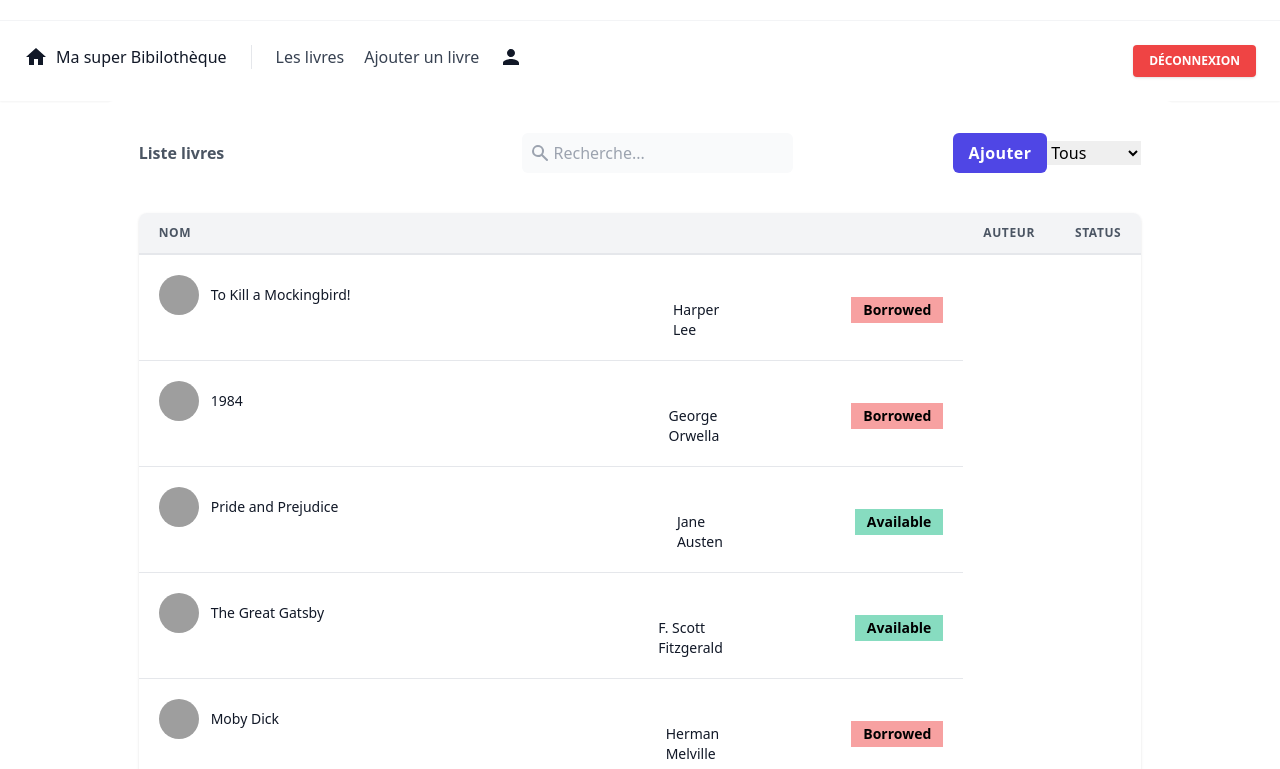
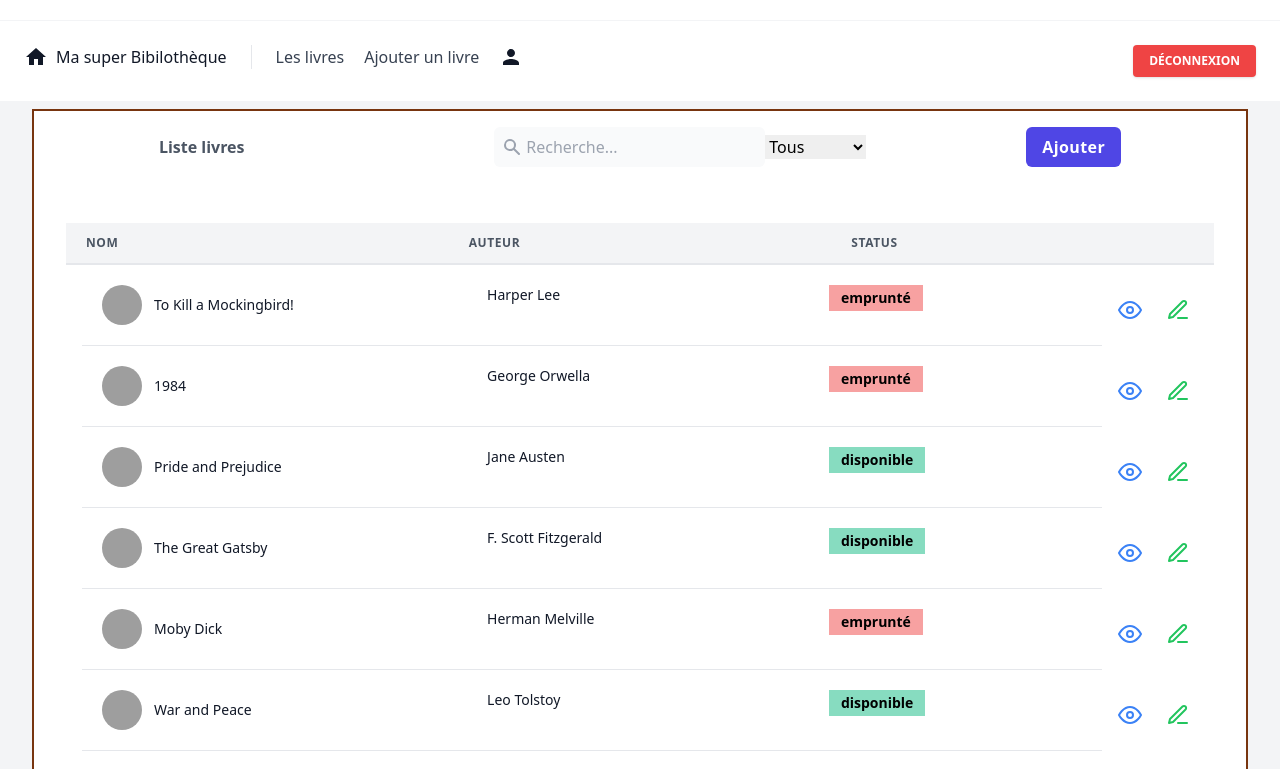
Before and after one commit to ThomasdevLC/digi-book, an Angular app: page /books in a window 1280 px wide. Shown: the top 769 px of the page. Built offline with nearby package versions, Linux system fonts and the light colour scheme; data requests are answered from the project's data file; sample sign-in values are in the browser's storage; grey boxes are pictures that could not be loaded.

Commit message:
adjust style for list

```diff
--- a/src/app/component/add-book/add-book.component.ts
+++ b/src/app/component/add-book/add-book.component.ts
@@ -46,7 +46,7 @@ export class AddBookComponent {
           description: '',
           status: 'available',
         };
-        this.router.navigate(['/books']);
+        this.router.navigate(['/books']).then();
       },
       error: (err) => {
         console.error('Error adding book:', err);
--- a/src/app/component/book-item/book-item.component.html
+++ b/src/app/component/book-item/book-item.component.html
@@ -1,5 +1,5 @@
-<tr>
-    <td class="w-full px-5 py-5 border-b border-gray-200 bg-white text-sm" (click)="onSelect()">
+<div class="flex align-middle flex-row justify-between">
+    <div class="w-full px-5 py-5 border-b border-gray-200 bg-white text-sm" (click)="onSelect()">
         <div class="flex items-center">
             <div class="flex-shrink-0 w-10 h-10">
                 <img class="w-full h-full rounded-full"
@@ -10,15 +10,33 @@
                 <p class="text-gray-900 whitespace-no-wrap">{{ book.title }}</p>
             </div>
         </div>
-    </td>
-    <td class="w-full px-28 py-5 border-b border-gray-200 bg-white text-sm">
+    </div>
+    <div class="w-full px-28 py-5 border-b border-gray-200 bg-white text-sm">
         <p class="text-gray-900 whitespace-no-wrap">{{ book.author }}</p>
-    </td>
-    <td class="w-full px-5 py-5 border-b border-gray-200 bg-white text-sm">
+    </div>
+    <div class="w-full px-5 py-5 border-b border-gray-200 bg-white text-sm">
         <span class="relative inline-block px-3 py-1 font-semibold leading-tight"
             [ngClass]="{'status-available': book.status === 'available', 'status-borrowed': book.status === 'borrowed'}">
             <span aria-hidden class="absolute inset-0 rounded-full"></span>
             <span class="relative">{{ book.status | status }}</span>
         </span>
-    </td>
-</tr>
+    </div>
+  <div class="flex items-center space-x-2">
+  <button
+    [routerLink]="['/view', book.id]"
+    class="flex text-blue-500 p-2 pt-4 rounded-lg hover:text-white hover:bg-blue-500 ml-2">
+    <svg class="h-6 w-6" viewBox="0 0 24 24" fill="none" stroke="currentColor" stroke-width="2" stroke-linecap="round" stroke-linejoin="round">
+      <path d="M1 12C1 12 5 4 12 4s11 8 11 8-4 8-11 8S1 12 1 12z" />
+      <circle cx="12" cy="12" r="3" />
+    </svg>
+  </button>
+    <button
+      [routerLink]="['/edit', book.id]"
+      class="flex text-green-500 p-2 pt-4 rounded-lg hover:text-white hover:bg-green-500 ml-2">
+      <svg class="h-6 w-6" viewBox="0 0 24 24" fill="none" stroke="currentColor" stroke-width="2" stroke-linecap="round" stroke-linejoin="round">
+        <path d="M12 20h9" />
+        <path d="M16.5 3.5a2.121 2.121 0 0 1 3 3L7 19l-4 1 1-4 12.5-12.5z" />
+      </svg>
+    </button>
+  </div>
+</div>
--- a/src/app/component/book-item/book-item.component.ts
+++ b/src/app/component/book-item/book-item.component.ts
@@ -4,11 +4,12 @@ import { CommonModule } from '@angular/common';
 import { FilterByStatusPipe } from '../../pipe/filter-by-status.pipe';
 import { StatusPipe } from '../../pipe/status.pipe';
 import { FilterByNamePipe } from '../../pipe/filter-by-name.pipe';
+import {RouterLink} from "@angular/router";
 
 @Component({
   selector: 'app-book-item',
   standalone: true,
-  imports: [CommonModule, FilterByStatusPipe, StatusPipe, FilterByNamePipe],
+  imports: [CommonModule, FilterByStatusPipe, StatusPipe, FilterByNamePipe, RouterLink],
   templateUrl: './book-item.component.html',
   styleUrls: ['./book-item.component.css'],
 })
--- a/src/app/component/book-list/book-list.component.html
+++ b/src/app/component/book-list/book-list.component.html
@@ -1,5 +1,41 @@
-<div class="bg-white p-8 rounded-md w-5/6 mx-auto">
-    <div class="flex items-center justify-between pb-6">
+<!--<div class="bg-white p-8 rounded-md w-5/6 mx-auto">-->
+
+<!--    <div>-->
+<!--        <div class="-mx-4 sm:-mx-8 px-4 sm:px-8 py-4 overflow-x-auto">-->
+<!--            <div class="inline-block min-w-full shadow rounded-lg overflow-hidden">-->
+<!--                <table class="min-w-full leading-normal">-->
+<!--                    <thead>-->
+<!--                        <tr>-->
+<!--                            <th-->
+<!--                                class="w-full px-5 py-3 border-b-2 border-gray-200 bg-gray-100 text-left text-xs font-semibold text-gray-600 uppercase tracking-wider">-->
+<!--                                Nom</th>-->
+<!--                            <th-->
+<!--                                class="px-5 py-3 border-b-2 border-gray-200 bg-gray-100 text-left text-xs font-semibold text-gray-600 uppercase tracking-wider">-->
+<!--                                Auteur</th>-->
+<!--                            <th-->
+<!--                                class="px-5 py-3 border-b-2 border-gray-200 bg-gray-100 text-left text-xs font-semibold text-gray-600 uppercase tracking-wider">-->
+<!--                                Status</th>-->
+<!--                        </tr>-->
+<!--                    </thead>-->
+<!--                    <tbody>-->
+<!--                        <ng-container *ngIf="books && books.length; else noBooks">-->
+<!--                            <app-book-item-->
+<!--                                *ngFor="let book of books | filterByStatus:selectedStatus | filterByName:searchTerm"-->
+<!--                                [book]="book" (bookSelected)="onBookSelected($event)">-->
+<!--                            </app-book-item>-->
+<!--                        </ng-container>-->
+<!--                    </tbody>-->
+<!--                </table>-->
+<!--            </div>-->
+<!--        </div>-->
+<!--    </div>-->
+<!--</div>-->
+
+
+
+<div class="w-full h-screen bg-gray-100 pt-2 px-8">
+  <div class="bg-white w-full mx-auto border-2 border-amber-900">
+    <div class="flex items-center justify-around pb-6 pt-4">
       <div>
         <h2 class="text-gray-600 font-semibold">Liste livres</h2>
       </div>
@@ -14,50 +50,50 @@
           <input class="bg-gray-50 outline-none ml-1 block" type="text" name="" id="" placeholder="Recherche..."
                  [(ngModel)]="searchTerm">
         </div>
+        <div>
+          <select [(ngModel)]="selectedStatus">
+            <option value="">Tous</option>
+            <option value="available">Disponible</option>
+            <option value="borrowed">Emprunté</option>
+          </select>
+        </div>
         <div class="lg:ml-40 ml-10 space-x-8">
           <button class="bg-indigo-600 px-4 py-2 rounded-md text-white font-semibold tracking-wide cursor-pointer"
                   (click)="addBook()">Ajouter</button>
         </div>
-            <div>
-                <select [(ngModel)]="selectedStatus">
-                    <option value="">Tous</option>
-                    <option value="available">Available</option>
-                    <option value="borrowed">Borrowed</option>
-                </select>
-            </div>
-        </div>
-    </div>
-    <div>
-        <div class="-mx-4 sm:-mx-8 px-4 sm:px-8 py-4 overflow-x-auto">
-            <div class="inline-block min-w-full shadow rounded-lg overflow-hidden">
-                <table class="min-w-full leading-normal">
-                    <thead>
-                        <tr>
-                            <th
-                                class="w-full px-5 py-3 border-b-2 border-gray-200 bg-gray-100 text-left text-xs font-semibold text-gray-600 uppercase tracking-wider">
-                                Nom</th>
-                            <th
-                                class="px-5 py-3 border-b-2 border-gray-200 bg-gray-100 text-left text-xs font-semibold text-gray-600 uppercase tracking-wider">
-                                Auteur</th>
-                            <th
-                                class="px-5 py-3 border-b-2 border-gray-200 bg-gray-100 text-left text-xs font-semibold text-gray-600 uppercase tracking-wider">
-                                Status</th>
-                        </tr>
-                    </thead>
-                    <tbody>
-                        <ng-container *ngIf="books && books.length; else noBooks">
-                            <app-book-item
-                                *ngFor="let book of books | filterByStatus:selectedStatus | filterByName:searchTerm"
-                                [book]="book" (bookSelected)="onBookSelected($event)">
-                            </app-book-item>
-                        </ng-container>
-                    </tbody>
-                </table>
-            </div>
-        </div>
       </div>
     </div>
 
+    <div class="mt-8 px-8">
+      <ul class="min-w-full leading-normal">
+        <li class="flex">
+          <div
+            class="flex-1 px-5 py-3 border-b-2 border-gray-200 bg-gray-100 text-left text-xs font-semibold text-gray-600 uppercase tracking-wider">
+            Nom
+          </div>
+          <div
+            class="flex-1 px-5 py-3 border-b-2 border-gray-200 bg-gray-100 text-left text-xs font-semibold text-gray-600 uppercase tracking-wider">
+            Auteur
+          </div>
+          <div
+            class="flex-1 px-5 py-3 border-b-2 border-gray-200 bg-gray-100 text-left text-xs font-semibold text-gray-600 uppercase tracking-wider">
+            Status
+          </div>
+        </li>
+      </ul>
+      <ul class="px-4">
+        <li *ngFor="let book of books | filterByStatus:selectedStatus | filterByName:searchTerm">
+        <ng-container *ngIf="books && books.length; else noBooks">
+          <app-book-item [book]="book" (bookSelected)="onBookSelected($event)">
+          </app-book-item>
+        </ng-container>
+        </li>
+
+      </ul>
+  </div>
     <ng-template #noBooks>
       <p>Pas de livres dans la liste</p>
     </ng-template>
+</div>
+</div>
+<!--</div>-->
--- a/src/app/pipe/status.pipe.ts
+++ b/src/app/pipe/status.pipe.ts
@@ -5,9 +5,15 @@ import { Pipe, PipeTransform } from '@angular/core';
   standalone: true,
 })
 export class StatusPipe implements PipeTransform {
-  /** status ctor */
-  transform(value: 'available' | 'borrowed'): string {
-    if (!value) return value;
-    return value.charAt(0).toUpperCase() + value.slice(1);
+
+  transform(value: string): string {
+    switch (value) {
+      case 'available':
+        return 'disponible';
+      case 'borrowed':
+        return 'emprunté';
+      default:
+        return value;
+    }
   }
 }
--- a/src/app/service/book.service.ts
+++ b/src/app/service/book.service.ts
@@ -33,7 +33,7 @@ export class BookService {
   }
 
   /**
-   * Get all books from the server
+   * Get a book by id
    * @param id The id of the todo to get
    * @returns An observable that emits the books
    */
```
Also changed, not shown: src/assets/db.json (line endings or trailing spaces). Lines whose indentation alone changed are shown as unchanged.
